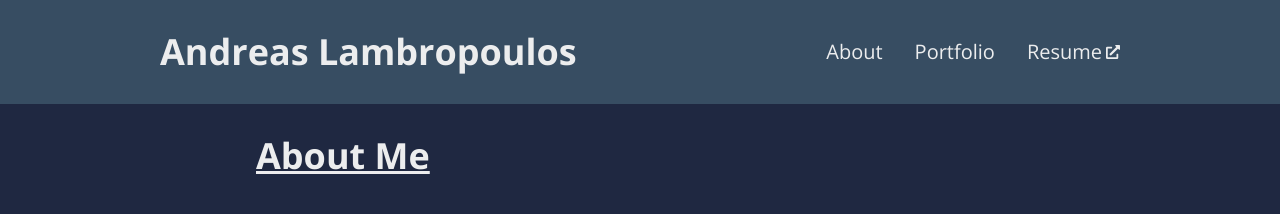
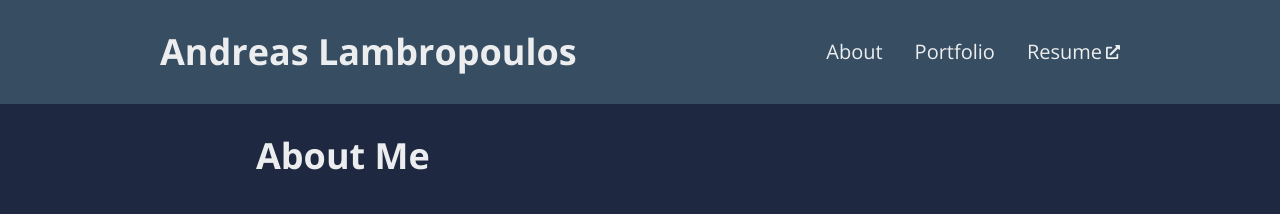
Before and after one commit to andlamb2002/portfolio, a React (Vite) app: page /about in a window 1280 px wide. Shown: the top 214 px of the page. Built offline with nearby package versions, Linux system fonts and the light colour scheme.

Commit message:
Removed underlines

```diff
--- a/src/Pages/About.jsx
+++ b/src/Pages/About.jsx
@@ -5,7 +5,7 @@ function About() {
 
     return (
         <section className="mx-auto py-8">
-            <h2 className="text-4xl font-bold underline text-left">About Me</h2>
+            <h2 className="text-4xl font-bold text-left">About Me</h2>
             <div className="flex flex-col gap-y-8 mt-8">
                 {aboutSections.map((section, index) => (
                     <AboutSection key={index} img={section.img} alt={section.alt} text={section.text}/>
--- a/src/Pages/Portfolio.jsx
+++ b/src/Pages/Portfolio.jsx
@@ -5,7 +5,7 @@ function Portfolio() {
 
     return (
         <section className="mx-auto py-8">
-            <h2 className="text-4xl font-bold underline text-left">Portfolio</h2>
+            <h2 className="text-4xl font-bold text-left">Portfolio</h2>
             <div className="flex flex-col gap-y-8 mt-8">
                 {portfolio.map((project, index) => (
                     <ProjectCard key={index} {...project}/>
```
